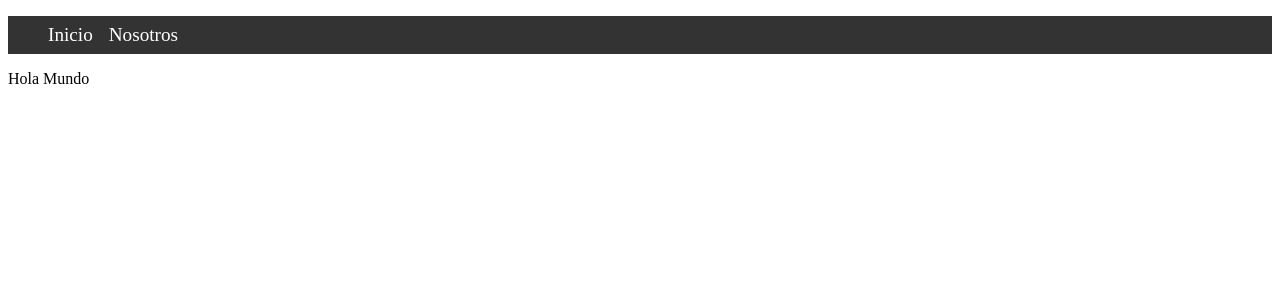
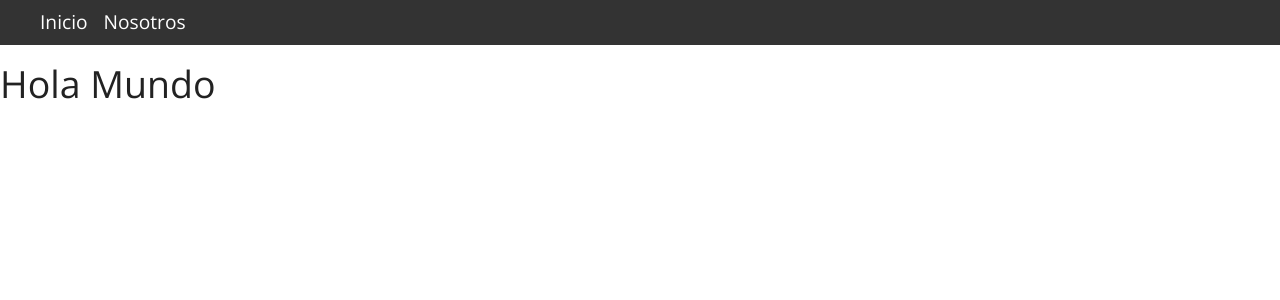
Before and after one commit to zorazky/bitcoinapp, a Next.js app: page / in a window 1280 px wide. Shown: the top 300 px of the page. Built offline with nearby package versions, Linux system fonts and the light colour scheme.

Commit message:
master page created and bootstrap linked

```diff
--- /dev/null
+++ b/componentes/Master.js
@@ -0,0 +1,17 @@
+import Head from 'next/head';
+import Navegacion from './Navegacion';
+
+const MasterPage = (props) => (
+    <div>
+        <Head>
+            <title>Bitcoin App</title>
+            <meta name="viewport" content="width=device-width, initial-scale=1, shrink-to-fit=no"></meta>
+            <link rel="stylesheet" href="https://bootswatch.com/4/yeti/bootstrap.min.css" />
+        </Head>
+
+        <Navegacion />
+        {props.children}
+    </div>
+)
+
+export default MasterPage;
--- a/pages/index.js
+++ b/pages/index.js
@@ -1,11 +1,11 @@
-import Navegacion from '../componentes/Navegacion';
+import MasterPage from '../componentes/Master';
 
 const Index = () => (
-    <div>
-
-        <Navegacion />
-        <p>Hola Mundo</p>
-    </div>
+   <MasterPage>
+        <div>
+            <h1>Hola Mundo</h1>
+        </div>
+   </MasterPage>
 )
 
 export default Index;
```
Also changed, not shown: pages/nosotros.js (+6 -5 lines).
